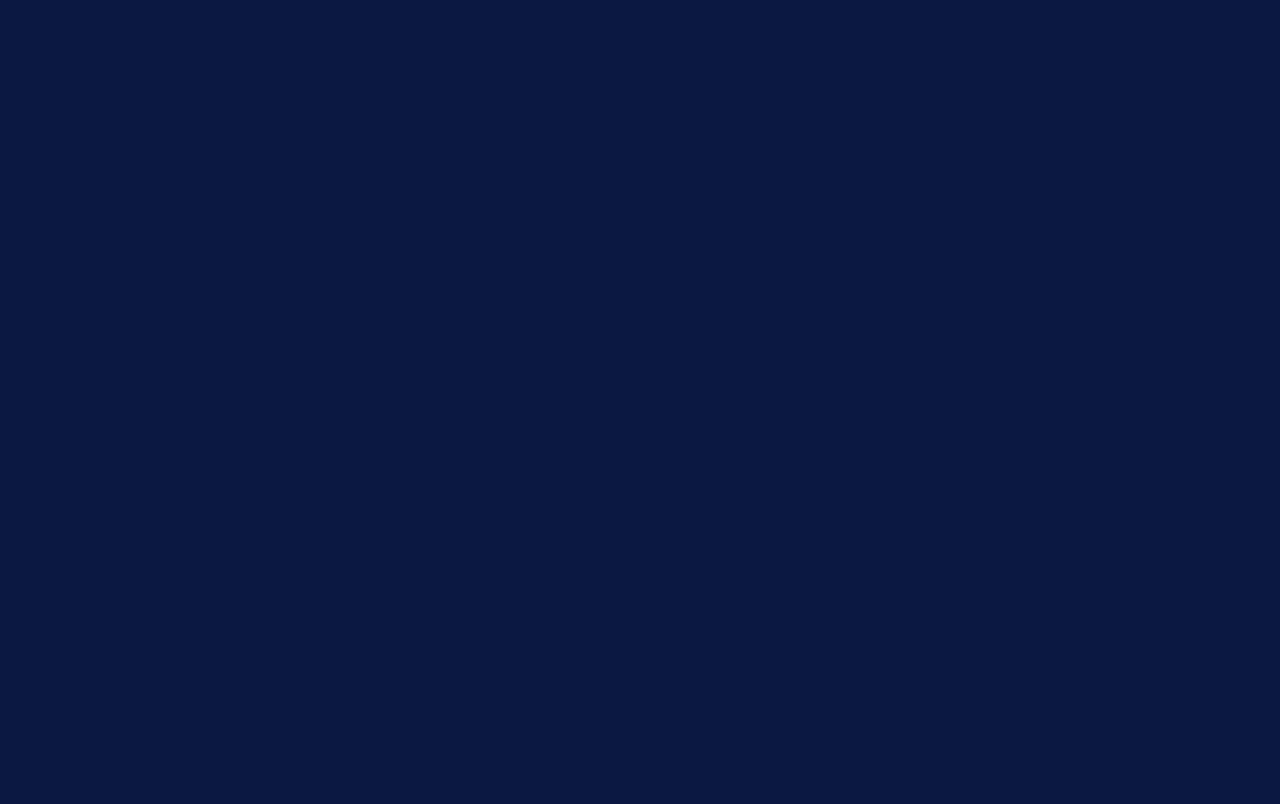
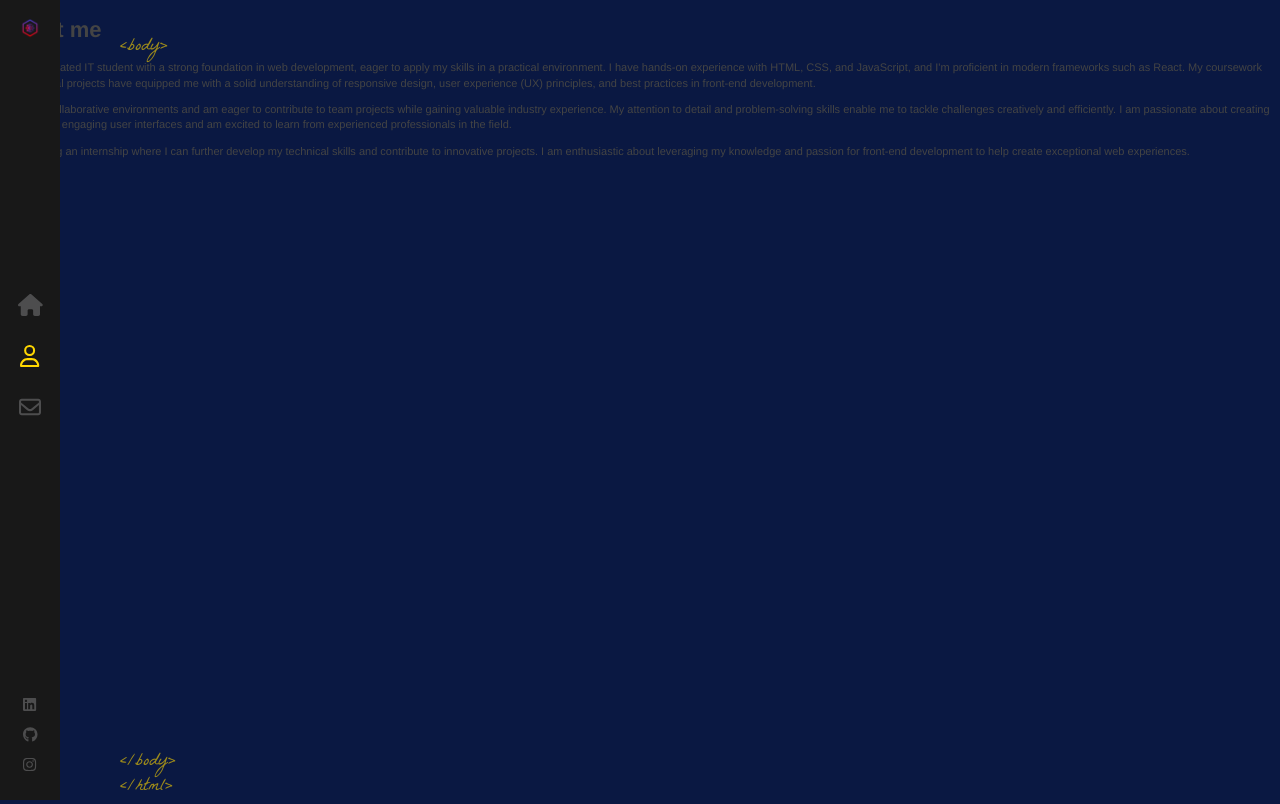
Before and after one commit to K1enNg/portfolio, a React (Vite) app: page /about in a window 1280 px wide. Before the commit this address had no page. Built offline with nearby package versions, Linux system fonts and the light colour scheme.

Commit message:
create about page

```diff
--- a/src/App.jsx
+++ b/src/App.jsx
@@ -3,6 +3,7 @@ import './App.scss'
 import { Routes, Route } from 'react-router-dom'
 import Layout from './components/Layout'
 import Home from './components/Home'
+import About from './components/About'
 
 function App() {
   return (
@@ -10,6 +11,7 @@ function App() {
       <Routes>
         <Route path='/' element={<Layout/>}>
           <Route index element={<Home/>}/>
+          <Route path='/about' element={<About/>}/>
         </Route>
       </Routes>
     </>
--- /dev/null
+++ b/src/components/About/index.jsx
@@ -0,0 +1,29 @@
+import React from 'react'
+import AnimatedLetters from '../AnimatedLetters'
+
+const About = () => {
+  return (
+    <div className="about-page">
+        <div className="text-zone">
+            <h1>
+                <AnimatedLetters
+                    strArray={['A','b','o','u','t',' ','m','e']}
+                    idx={15}
+                />
+            </h1>
+            <p>I am a motivated IT student with a strong foundation in web development, eager to apply my skills in a practical environment.
+                I have hands-on experience with HTML, CSS, and JavaScript, and I'm proficient in modern frameworks such as React.
+                My coursework and personal projects have equipped me with a solid understanding of responsive design,
+                user experience (UX) principles, and best practices in front-end development.</p>
+            <p>I thrive in collaborative environments and am eager to contribute to team projects while gaining valuable industry experience.
+                My attention to detail and problem-solving skills enable me to tackle challenges creatively and efficiently.
+                I am passionate about creating intuitive and engaging user interfaces and am excited to learn from experienced professionals in the field.</p>
+            <p>I am seeking an internship where I can further develop my technical skills and contribute to innovative projects.
+                I am enthusiastic about leveraging my knowledge and passion for front-end development to help create exceptional web experiences.</p>
+            <p></p>
+        </div>
+    </div>
+  )
+}
+
+export default About
```
Also changed, not shown: src/components/About/index.scss (added).
